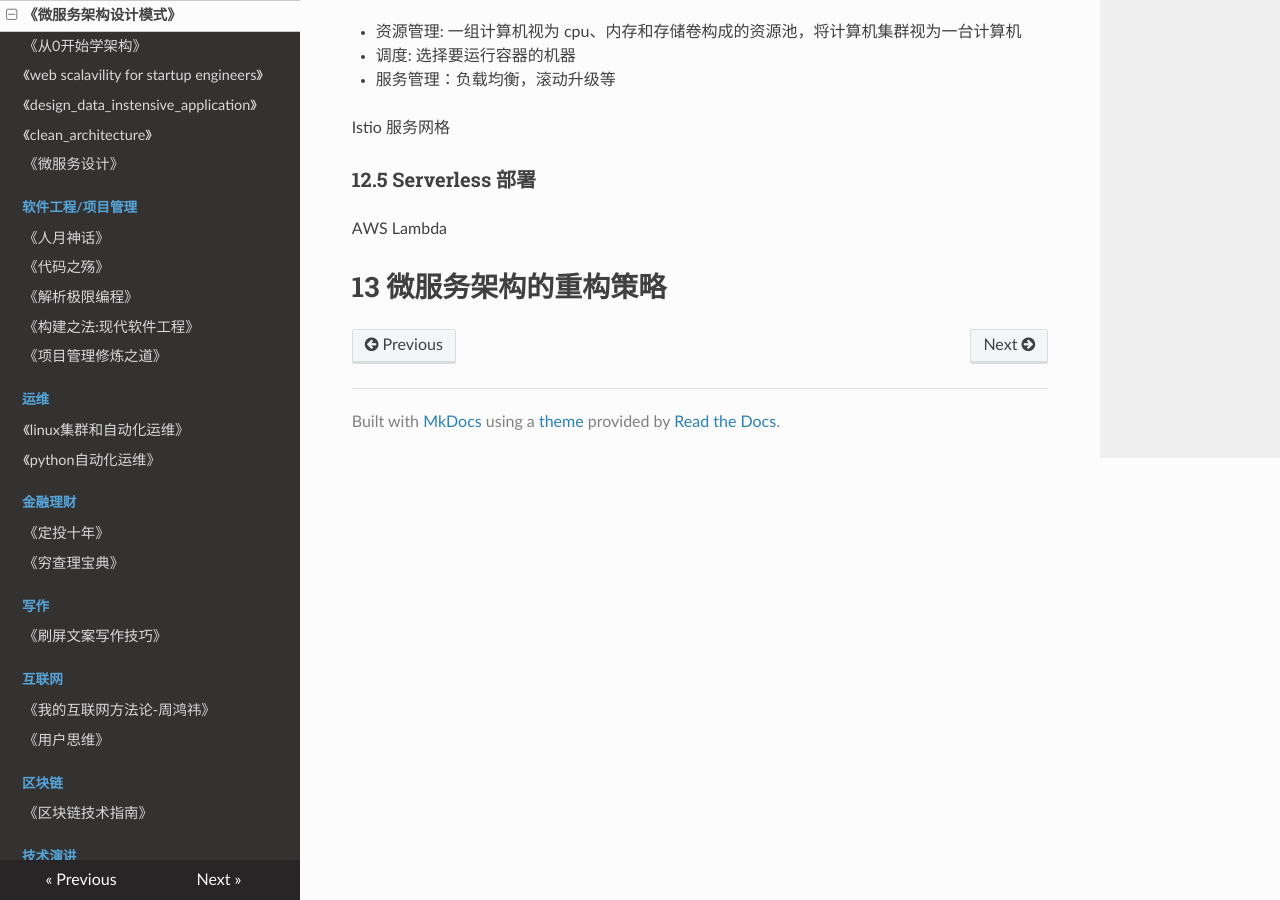
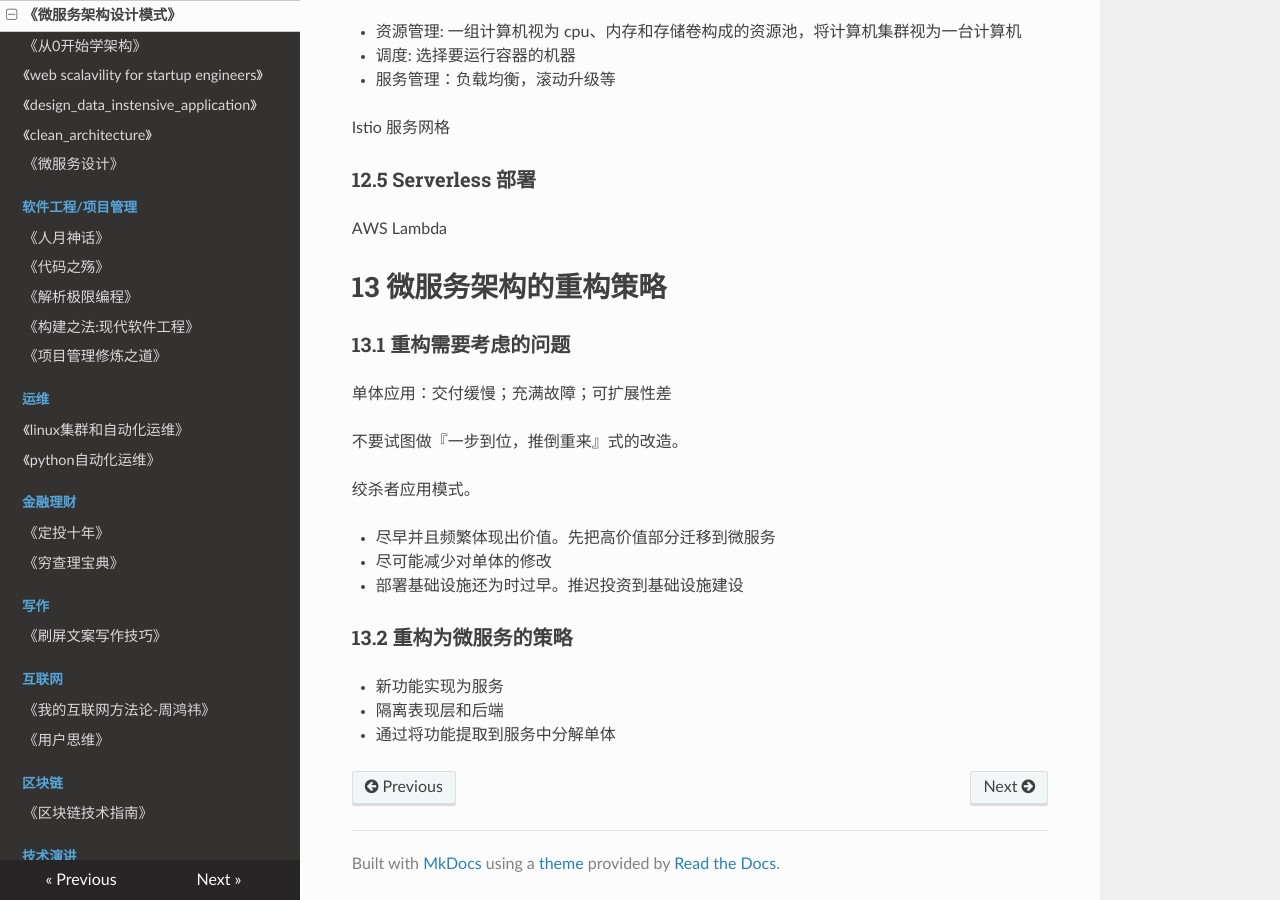
Before and after one commit to PegasusWang/booknotes, an MkDocs documentation site: the page built from docs/网站架构微服务/microservices_patterns_微服务架构设计模式/book.md, in a window 1280 px wide and 900 px high, scrolled down 14297 px. Built offline with MkDocs 1.6.1, drawn with Linux system fonts in a browser that asks for light colours; nearby versions of some CDN libraries; old or Windows-style settings are respelled for this version of MkDocs.

Commit message:
微服务重构策略

```diff
--- a/docs/网站架构微服务/microservices_patterns_微服务架构设计模式/book.md
+++ b/docs/网站架构微服务/microservices_patterns_微服务架构设计模式/book.md
@@ -551,3 +551,21 @@ AWS Lambda
 
 
 # 13 微服务架构的重构策略
+
+### 13.1 重构需要考虑的问题
+
+单体应用：交付缓慢；充满故障；可扩展性差
+
+不要试图做『一步到位，推倒重来』式的改造。
+
+绞杀者应用模式。
+
+- 尽早并且频繁体现出价值。先把高价值部分迁移到微服务
+- 尽可能减少对单体的修改
+- 部署基础设施还为时过早。推迟投资到基础设施建设
+
+### 13.2 重构为微服务的策略
+
+- 新功能实现为服务
+- 隔离表现层和后端
+- 通过将功能提取到服务中分解单体
```
